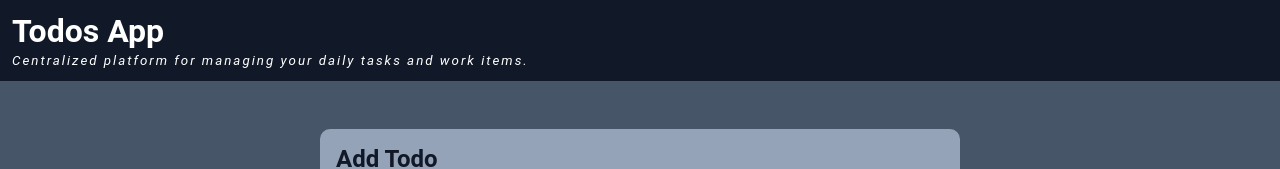
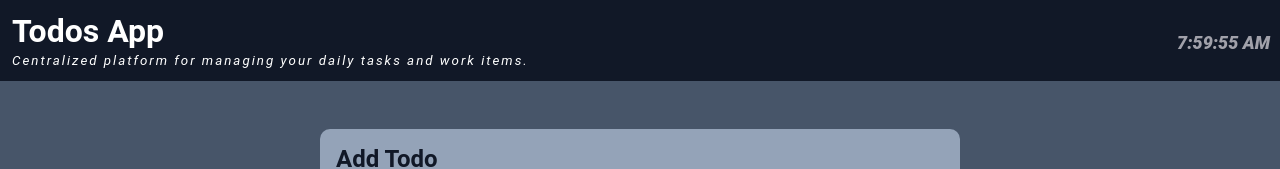
Before and after one commit to Mukesh0996/workitemapp, a React (Create React App) app: page / in a window 1280 px wide. Shown: the top 169 px of the page. Built offline with nearby package versions, Linux system fonts and the light colour scheme.

Commit message:
removed commented code

```diff
--- a/src/Components/Header/Header.js
+++ b/src/Components/Header/Header.js
@@ -5,31 +5,31 @@ const Header = () => {
 
     const [dated, setDate] = useState(null);
 
-    // setInterval(() => {
-    //     let date = new Date();
-    //     let hours = date.getHours();
-    //     let minutes = date.getMinutes();
-    //     let seconds = date.getSeconds();
-    //     let meri = "AM"
+    setInterval(() => {
+        let date = new Date();
+        let hours = date.getHours();
+        let minutes = date.getMinutes();
+        let seconds = date.getSeconds();
+        let meri = "AM"
 
-    //     if(hours >12) {
-    //         hours = hours - 12;
-    //         meri = "PM"
-    //         if(hours<10) {
-    //             hours = "0"+hours;
-    //         }
-    //     }
-    //     if(minutes<10) {
-    //         minutes = "0"+ minutes;
-    //     }
+        if(hours >12) {
+            hours = hours - 12;
+            meri = "PM"
+            if(hours<10) {
+                hours = "0"+hours;
+            }
+        }
+        if(minutes<10) {
+            minutes = "0"+ minutes;
+        }
 
-    //     if(seconds < 10) {
-    //         seconds = "0" + seconds;
-    //     }
+        if(seconds < 10) {
+            seconds = "0" + seconds;
+        }
 
-    // setDate({hours, minutes, seconds, meri});
-    // // console.log(dated);
-    // }, 1000)
+    setDate({hours, minutes, seconds, meri});
+    // console.log(dated);
+    }, 1000)
 
     return  <header className={HeaderStyles.header}>
                 <h1>Todos App</h1>
```
Also changed, not shown: src/App.js (+0 -19 lines).
